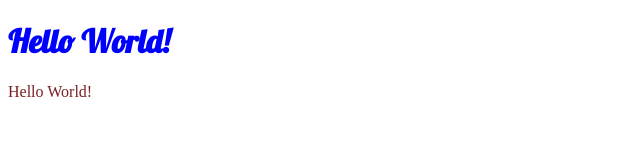
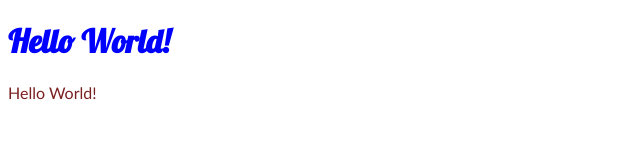
Before and after one commit to MigratoryMilk/migratorymilk.github.io, a plain HTML site: page index.html in a window 1280 px wide. Shown: the full height of the page, 0-640 px from the left. Drawn offline with Linux system fonts and the light colour scheme.

Commit message:
add calibri to body style

```diff
--- a/index.html
+++ b/index.html
@@ -6,6 +6,10 @@
     h1 {
         color: blue;
         font-family: Lobster;
+    }
+    body {
+        color: rgb(122, 32, 32);
+        font-family: calibri;
     }
 </style>
 
@@ -17,7 +21,7 @@
 <div>
 	<h1>Hello World!</h1>
 </div>
-<body style="color:rgb(122, 32, 32);">
+<body>
     Hello World!
 </body>
 </html>
```
